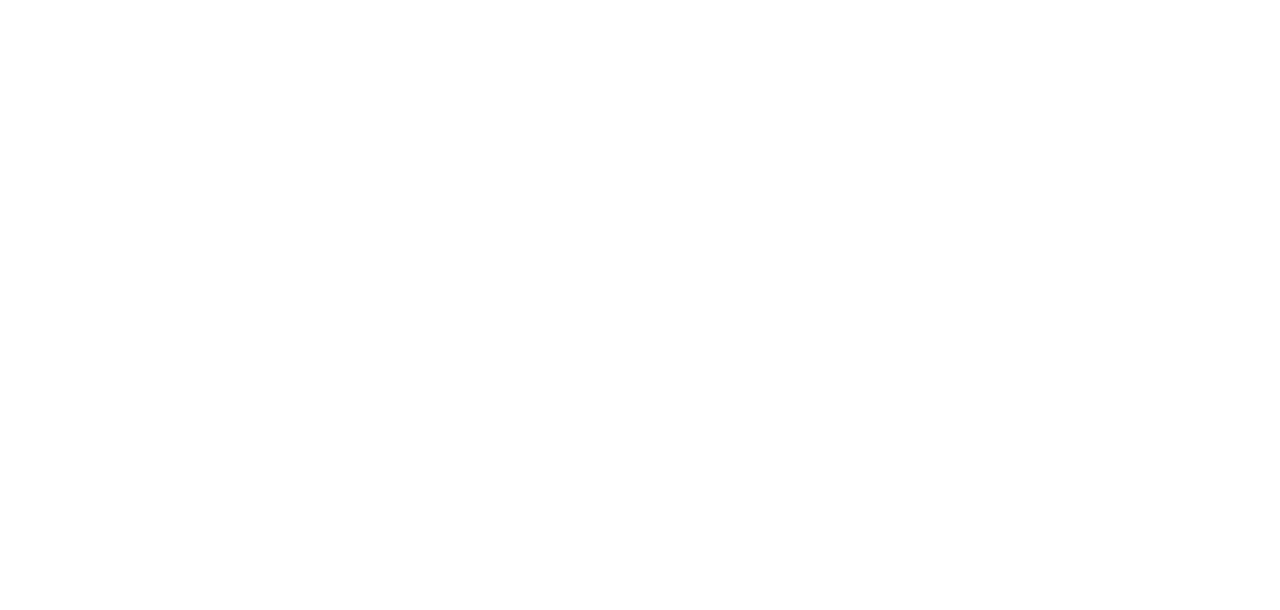
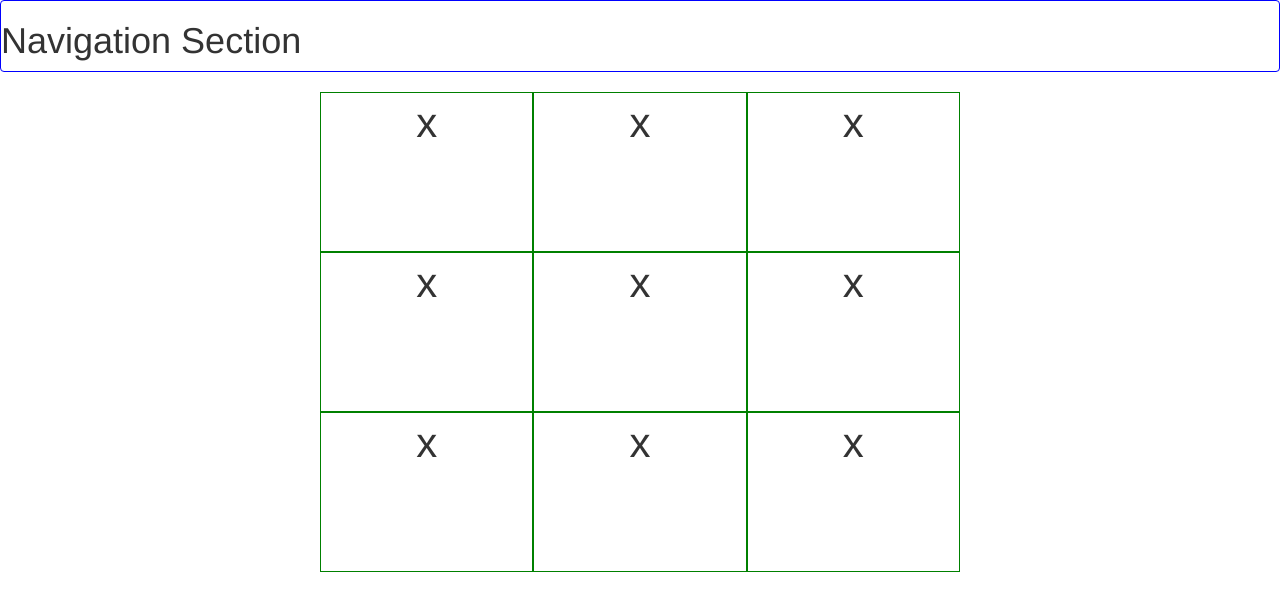
Before and after one commit to tjbierby/hacka-tictactoe-athon, a plain HTML site: page index.html in a window 1280 px wide. Drawn offline with nearby package versions, Linux system fonts and the light colour scheme.

Commit message:
basic gameboard and nav with bootstrap

```diff
--- a/index.html
+++ b/index.html
@@ -1,14 +1,44 @@
 <!DOCTYPE html>
-<html>
+<html lang="en">
 
 <head>
+    <meta charset="UTF-8">
+    <title>Tic-Tac-Toe : Ocean Style</title>
     <link rel="stylesheet" href="http://maxcdn.bootstrapcdn.com/bootstrap/3.3.4/css/bootstrap.min.css">
+    <link rel="stylesheet" href="style.css">
     <script src="http://ajax.googleapis.com/ajax/libs/jquery/2.1.3/jquery.min.js"></script>
     <script src="http://maxcdn.bootstrapcdn.com/bootstrap/3.3.4/js/bootstrap.min.js"></script>
 </head>
 
 <body>
-
+    <div class="container-fluid" id="main">
+       <div class="row">
+        <div class="navbar " id="navbar">
+            <h1 class="jumbortron">Navigation Section</h1>
+        </div>
+        </div>
+        <div class="row">
+            <div class="col-md-3"></div>
+            <div class="col-md-2 game_board">x</div>
+            <div class="col-md-2 game_board">x</div>
+            <div class="col-md-2 game_board">x</div>
+            <div class="col-md-3"></div>
+        </div>
+          <div class="row">
+            <div class="col-md-3"></div>
+            <div class="col-md-2 game_board">x</div>
+            <div class="col-md-2 game_board">x</div>
+            <div class="col-md-2 game_board">x</div>
+            <div class="col-md-3"></div>
+        </div>
+          <div class="row">
+            <div class="col-md-3"></div>
+            <div class="col-md-2 game_board">x</div>
+            <div class="col-md-2 game_board">x</div>
+            <div class="col-md-2 game_board">x</div>
+            <div class="col-md-3"></div>
+        </div>
+    </div>
 </body>
 
 </html>
--- a/style.css
+++ b/style.css
@@ -0,0 +1,10 @@
+#navbar {
+    border: 1px solid blue;
+}
+
+.game_board {
+    border: 1px solid green;
+    height: 20vh;
+    font-size: 3em;
+    text-align: center;
+}
```
